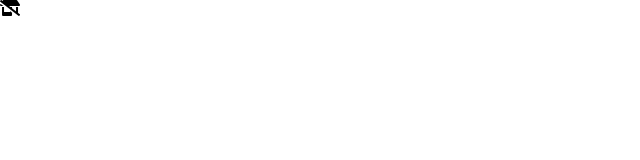
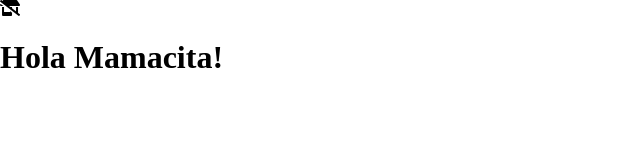
Before and after one commit to RED-KINNG/SuPer-CalCuLator, a plain HTML site: page index.html in a window 1280 px wide. Shown: the whole page, without its empty margins (0-640 px from the left). Drawn offline with Linux system fonts and the light colour scheme.

Commit message:
hello world

```diff
--- a/index.html
+++ b/index.html
@@ -10,6 +10,7 @@
 </head>
 <body>
     <i class="fas fa-store-alt-slash"></i>
+    <h1>Hola Mamacita!</h1>
 
     <!--Script -->
     <script src="script.js"></script>
```
